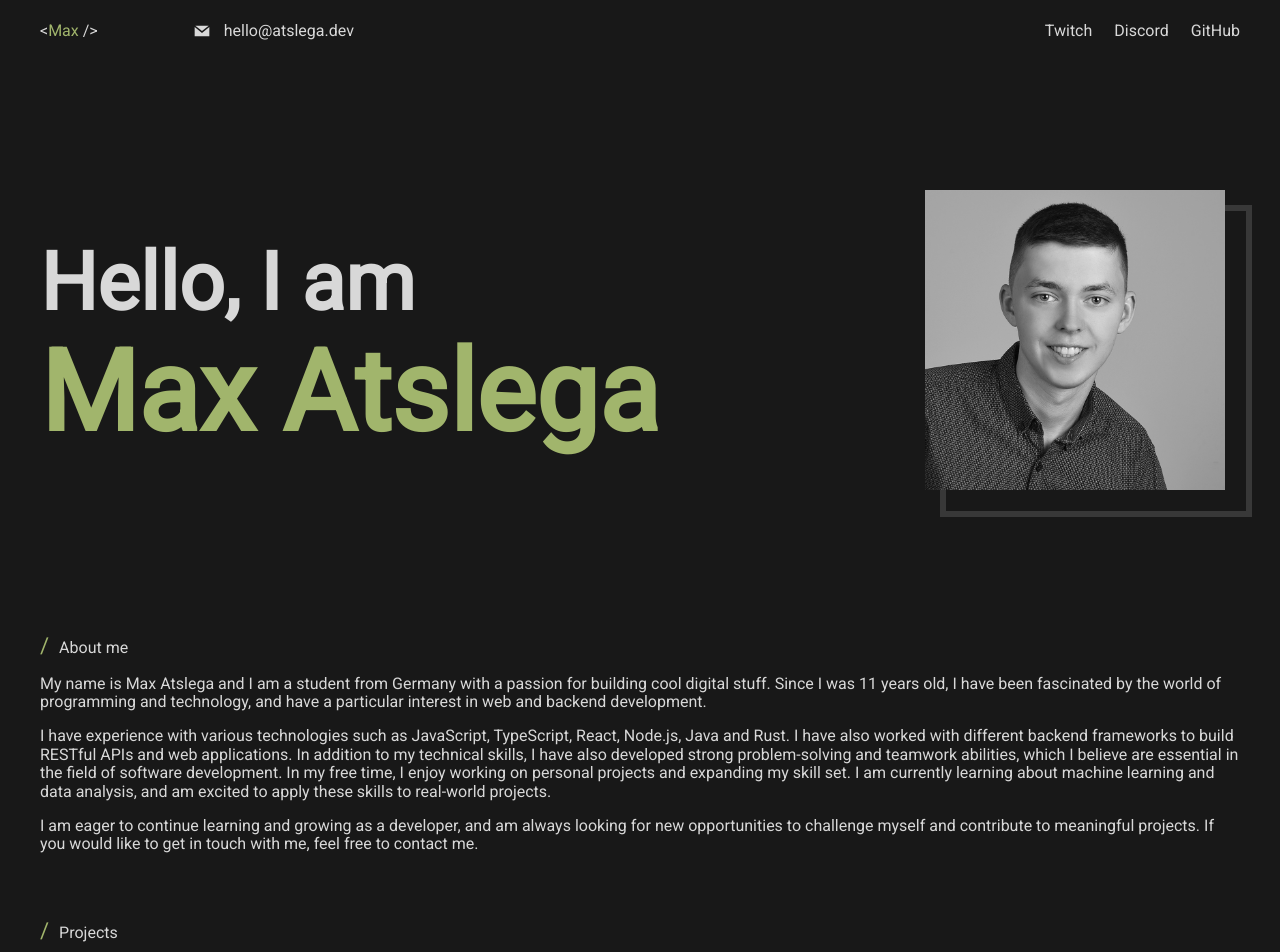
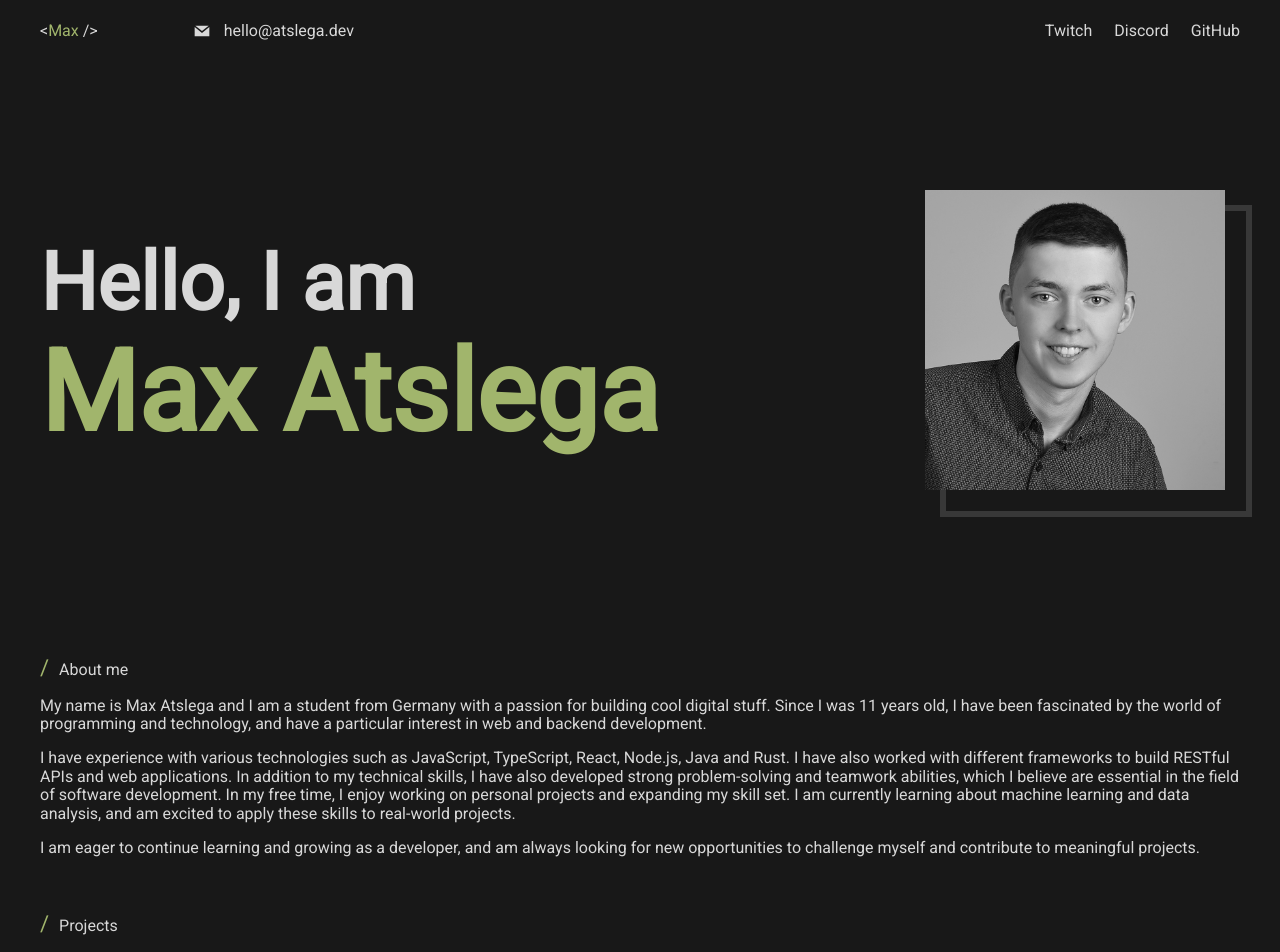
Before and after one commit to MaxAtslega/portfolio, a Next.js app: page / in a window 1280 px wide. Shown: the top 952 px of the page. Built offline with nearby package versions, Linux system fonts and the light colour scheme.

Commit message:
Update urls

```diff
--- a/src/components/Layout/index.tsx
+++ b/src/components/Layout/index.tsx
@@ -1,5 +1,4 @@
 import Nav from '@/components/shared/Nav'
-import { Container } from '@/components/shared/Container'
 import { Roboto } from 'next/font/google'
 import Footer from '@/components/shared/Footer'
 import { ReactNode } from 'react'
@@ -13,9 +12,7 @@ export default function Layout({ children }: { children: ReactNode }) {
   return (
     <div className={roboto.className}>
       <Nav />
-      <main>
-        <Container>{children}</Container>
-      </main>
+      <main>{children}</main>
       <Footer />
     </div>
   )
--- a/src/components/pages/root/Hero/hero.styles.ts
+++ b/src/components/pages/root/Hero/hero.styles.ts
@@ -1,6 +1,6 @@
 import styled from 'styled-components'
 
-export const Container = styled.div`
+export const HeroContainer = styled.div`
   display: flex;
   justify-content: space-between;
 
--- a/src/components/pages/root/Hero/index.tsx
+++ b/src/components/pages/root/Hero/index.tsx
@@ -1,11 +1,13 @@
 import React from 'react'
-import { Container, Content, ImageContainer, SubTitle, Title } from '@/components/pages/root/Hero/hero.styles'
+import { HeroContainer, Content, ImageContainer, SubTitle, Title } from '@/components/pages/root/Hero/hero.styles'
 import Picture from '@/assets/images/picture.jpg'
 import Image from 'next/image'
+import { Container } from '@/components/shared/Container'
 
 const Hero: React.FC = () => {
   return (
     <Container>
+      <HeroContainer>
         <Content>
           <SubTitle>Hello, I am</SubTitle>
           <Title>Max Atslega</Title>
@@ -13,6 +15,7 @@ const Hero: React.FC = () => {
         <ImageContainer>
           <Image src={Picture} alt={'Picture'} />
         </ImageContainer>
+      </HeroContainer>
     </Container>
   )
 }
--- a/src/components/pages/root/Section/index.tsx
+++ b/src/components/pages/root/Section/index.tsx
@@ -1,5 +1,6 @@
 import React, { ReactNode } from 'react'
-import { Container, Title } from '@/components/pages/root/Section/section.styles'
+import { SectionContainer, Title } from '@/components/pages/root/Section/section.styles'
+import { Container } from '@/components/shared/Container'
 
 interface Props {
   children: ReactNode
@@ -9,10 +10,12 @@ interface Props {
 
 const Section: React.FC<Props> = ({ children, id, title }: Props) => {
   return (
-    <Container id={id}>
-      <Title>{title}</Title>
-      {children}
-    </Container>
+    <SectionContainer id={id}>
+      <Container>
+        <Title>{title}</Title>
+        {children}
+      </Container>
+    </SectionContainer>
   )
 }
 
--- a/src/components/pages/root/Section/section.styles.ts
+++ b/src/components/pages/root/Section/section.styles.ts
@@ -1,7 +1,7 @@
 import styled from 'styled-components'
 
-export const Container = styled.section`
-  padding-bottom: ${(props) => props.theme.spacing.custom(3)};
+export const SectionContainer = styled.section`
+  padding-bottom: ${(props) => props.theme.spacing.custom(1)};
 `
 
 export const Title = styled.span`
--- a/src/components/shared/Nav/index.tsx
+++ b/src/components/shared/Nav/index.tsx
@@ -13,6 +13,7 @@ import { GrMail } from 'react-icons/gr'
 import React, { useState } from 'react'
 import { HiMenu } from 'react-icons/hi'
 import { useRouter } from 'next/router'
+import social from '@/constants/soical'
 
 const Nav: React.FC = () => {
   const [menuOpen, setMenuOpen] = useState(false)
@@ -36,13 +37,13 @@ const Nav: React.FC = () => {
           </MobileMenuContainer>
           <NavList style={menuOpen ? { left: 0 } : { left: '-70%' }}>
             <NavItem>
-              <NLink href={'https://atslega.dev/twitch'}>Twitch</NLink>
+              <NLink href={social.twitch}>Twitch</NLink>
             </NavItem>
             <NavItem>
-              <NLink href={'https://atslega.dev/discord'}>Discord</NLink>
+              <NLink href={social.discord}>Discord</NLink>
             </NavItem>
             <NavItem>
-              <NLink href={'https://atslega.dev/github'}>GitHub</NLink>
+              <NLink href={social.github}>GitHub</NLink>
             </NavItem>
           </NavList>
         </Content>
--- a/src/constants/projects.ts
+++ b/src/constants/projects.ts
@@ -7,7 +7,7 @@ export const projects = [
     title: 'MaxAtslega/felix-fechenbach',
     description:
       'During my time in high school, I created the Felix Fechenbach website as a digital project. The website focuses on the life and work of Felix Fechenbach and provides insight into his ideals and values, which are still relevant today. Through the creation of the Felix Fechenbach website, I was able to acquire many new skills, including technical, creative, and communicative skills. In particular, I was able to improve my design skills by focusing on the layout and design of the website. During the presentation of the website and the tour, I received valuable feedback that helped me improve my communication skills.',
-    tags: ['React', 'NextJs', 'Styled-Components'],
+    tags: ['React', 'NextJs', 'Styled-Components', 'NetlifyCMS'],
     url: 'https://github.com/MaxAtslega/felix-fechenbach',
     image: felixfechenbachImage,
   },
--- /dev/null
+++ b/src/constants/soical.ts
@@ -0,0 +1,9 @@
+const social = {
+  github: 'https://github.com/MaxAtslega',
+  twitch: 'https://twitch.tv/MaxAtslega',
+  discord: 'https://discord.gg/3aY5zdbzBG',
+  linkedin: 'https://linkedin.com/in/max-atslega-598b2a250',
+  twitter: 'https://twitter.com/MaxAtslega',
+}
+
+export default social
--- a/src/pages/index.tsx
+++ b/src/pages/index.tsx
@@ -4,6 +4,7 @@ import { NLink } from '@/components/shared/Nav/Nav.styles'
 import Project from '@/components/shared/Project'
 import Technologies from '@/components/pages/root/Technologies'
 import { projects } from '@/constants/projects'
+import social from '@/constants/soical'
 
 export default function Home() {
   return (
@@ -17,16 +18,15 @@ export default function Home() {
         </p>
         <p>
           I have experience with various technologies such as JavaScript, TypeScript, React, Node.js, Java and Rust. I
-          have also worked with different backend frameworks to build RESTful APIs and web applications. In addition to
-          my technical skills, I have also developed strong problem-solving and teamwork abilities, which I believe are
+          have also worked with different frameworks to build RESTful APIs and web applications. In addition to my
+          technical skills, I have also developed strong problem-solving and teamwork abilities, which I believe are
           essential in the field of software development. In my free time, I enjoy working on personal projects and
           expanding my skill set. I am currently learning about machine learning and data analysis, and am excited to
           apply these skills to real-world projects.
         </p>
         <p>
           I am eager to continue learning and growing as a developer, and am always looking for new opportunities to
-          challenge myself and contribute to meaningful projects. If you would like to get in touch with me, feel free
-          to contact me.
+          challenge myself and contribute to meaningful projects.
         </p>
       </Section>
 
@@ -57,11 +57,11 @@ export default function Home() {
       <Section id={'contact'} title={'Get in touch'}>
         <p>
           I am available to connect on{' '}
-          <NLink style={{ textDecoration: 'underline dotted' }} href={'https://atslega.dev/linkedin'}>
+          <NLink style={{ textDecoration: 'underline dotted' }} href={social.linkedin}>
             LinkedIn
           </NLink>{' '}
           and{' '}
-          <NLink style={{ textDecoration: 'underline dotted' }} href={'https://atslega.dev/twitter'}>
+          <NLink style={{ textDecoration: 'underline dotted' }} href={social.twitter}>
             Twitter
           </NLink>
           , or you can reach me directly by email at{' '}
--- a/src/pages/site_notice/index.tsx
+++ b/src/pages/site_notice/index.tsx
@@ -17,7 +17,7 @@ const SiteNotice: NextPage = () => {
       <p>
         Phone: 05232 9287212
         <br />
-        E-mail: contact@atslega.network
+        E-mail: hello@atslega.dev
       </p>
     </>
   )
```
Also changed, not shown: src/constants/page.ts (deleted). Lines whose indentation alone changed are shown as unchanged.
